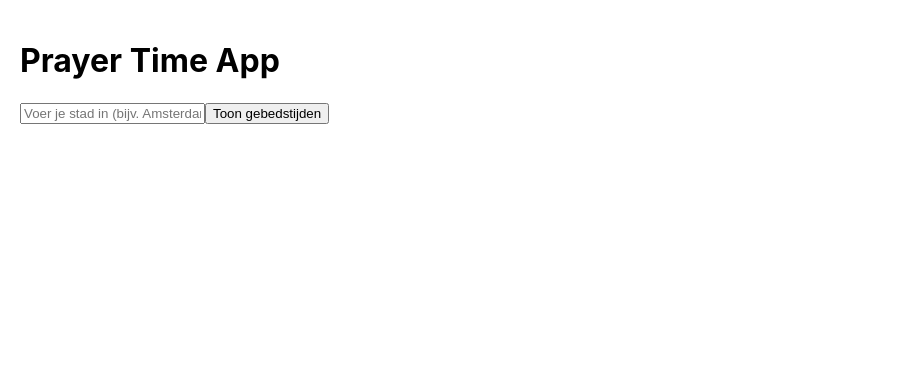
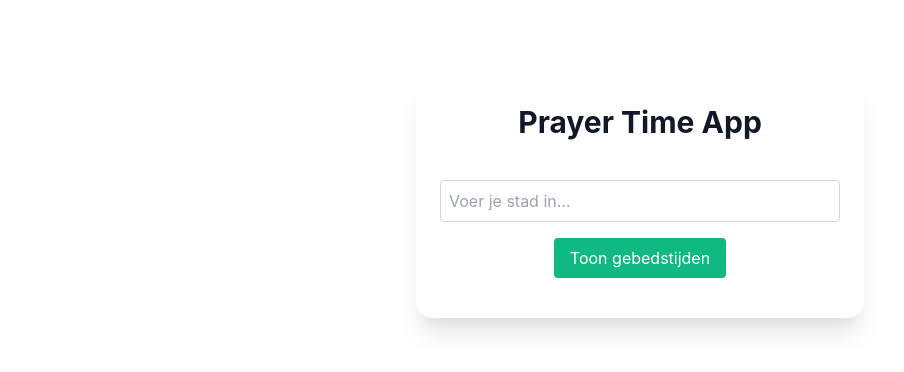
Before and after one commit to N-amer/Prayer-Time-App, a React (Create React App) app in the folder prayer-time-app/: page / in a window 1280 px wide. Shown: the top 372 px of the page, without its empty margins (0-904 px from the left). Built offline with nearby package versions, Linux system fonts and the light colour scheme.

Commit message:
added tailwind styling

```diff
--- a/prayer-time-app/package.json
+++ b/prayer-time-app/package.json
@@ -35,5 +35,10 @@
       "last 1 firefox version",
       "last 1 safari version"
     ]
+  },
+  "devDependencies": {
+    "autoprefixer": "^10.4.21",
+    "postcss": "^8.5.6",
+    "tailwindcss": "^4.1.11"
   }
 }
--- a/prayer-time-app/public/index.html
+++ b/prayer-time-app/public/index.html
@@ -9,6 +9,8 @@
       name="description"
       content="Web site created using create-react-app"
     />
+    <link rel="stylesheet" href="https://cdn.jsdelivr.net/npm/tailwindcss@2.2.19/dist/tailwind.min.css">
+
     <link rel="apple-touch-icon" href="%PUBLIC_URL%/logo192.png" />
     <!--
       manifest.json provides metadata used when your web app is installed on a
@@ -24,7 +26,7 @@
       work correctly both with client-side routing and a non-root public URL.
       Learn how to configure a non-root public URL by running `npm run build`.
     -->
-    <title>React App</title>
+     <title>Prayer Time App</title>
   </head>
   <body>
     <noscript>You need to enable JavaScript to run this app.</noscript>
--- a/prayer-time-app/src/App.js
+++ b/prayer-time-app/src/App.js
@@ -5,6 +5,17 @@ function App() {
   const [prayerTimes, setPrayerTimes] = useState(null);
 
   const getPrayerTimes = async () => {
+    if (!city) {
+    //  message the user to enter a city in red color
+    const errorMessage = document.getElementById("error-message");
+    errorMessage.textContent = "Voer een stad in.";
+    errorMessage.style.color = "red";
+      return;
+    }
+    // Clear previous error message
+    const errorMessage = document.getElementById("error-message");
+    errorMessage.textContent = "";
+
     try {
       const response = await fetch(
         `https://api.aladhan.com/v1/timingsByCity?city=${city}&country=Netherlands&method=2`
@@ -17,26 +28,31 @@ function App() {
   };
 
   return (
-    <div style={{ padding: 20 }}>
-      <h1>Prayer Time App</h1>
+    <div className="max-w-md mx-auto my-20 p-6 bg-white rounded-2xl shadow-xl text-center">
+      <h1 className="text-3xl font-bold text-gray-900 mb-10">Prayer Time App</h1>
 
       <input
         type="text"
-        placeholder="Voer je stad in (bijv. Amsterdam)"
+        placeholder="Voer je stad in..."
         value={city}
+        className="w-full p-2 border border-gray-300 mb-4 rounded focus:outline-none focus:ring-2 focus:ring-blue-500"
         onChange={(e) => setCity(e.target.value)}
       />
-      <button onClick={getPrayerTimes}>Toon gebedstijden</button>
+      <button onClick={getPrayerTimes} className="bg-green-500 text-white px-4 py-2 rounded hover:bg-green-600 transition">Toon gebedstijden</button>
 
       {prayerTimes && (
-        <ul>
+        <ul className="mt-6 space-y-2">
           {Object.entries(prayerTimes).map(([name, time]) => (
-            <li key={name}>
-              {name}: {time}
+            <li
+            key={name}
+            className="flex justify-between items-center p-3 bg-gray-100 rounded shadow-sm hover:bg-green-100 transition duration-200">
+              <span className="capitalize font-medium text-gray-800">{name}</span>
+              <span className="font-mono text-gray-600">{time}</span>
             </li>
           ))}
         </ul>
       )}
+      <div id="error-message" className="text-red-500 mt-4"></div>
     </div>
   );
 }
```
Also changed, not shown: 1 other file (tests, documents, lock files or other folders).
